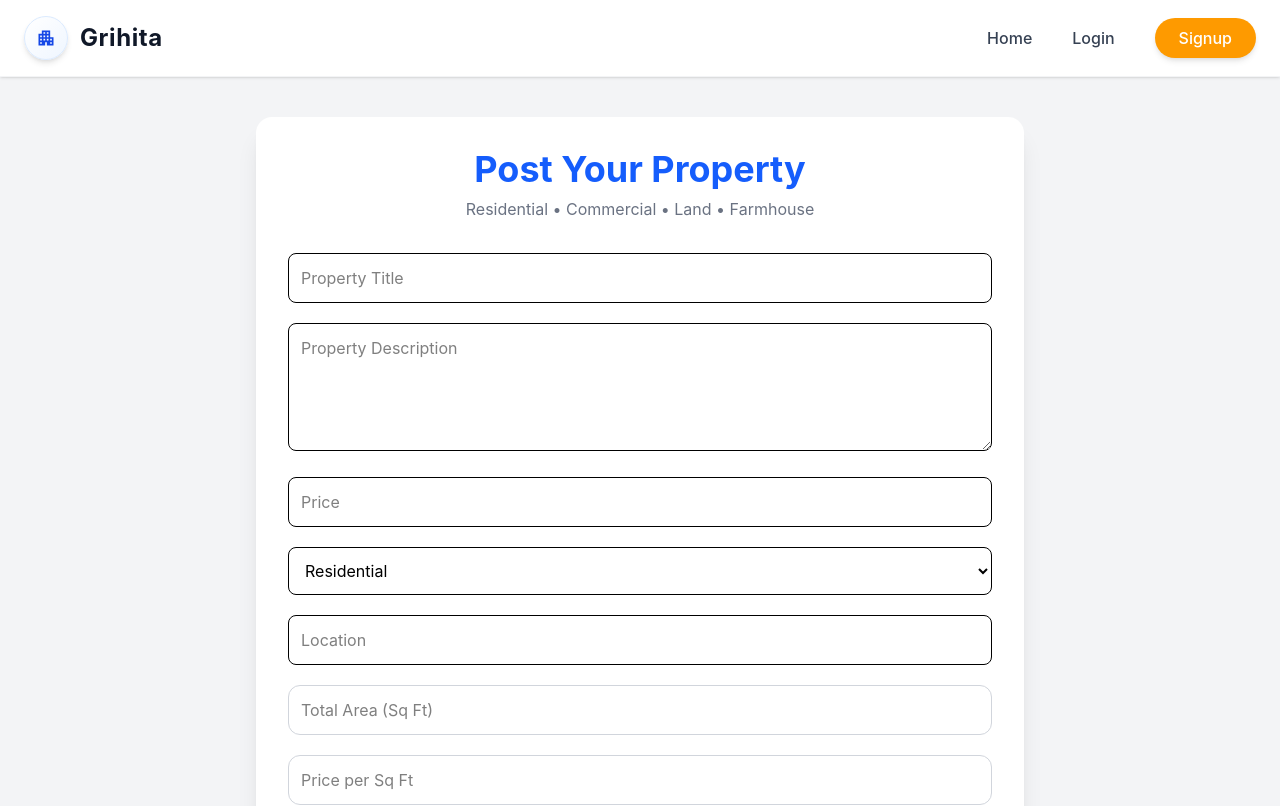
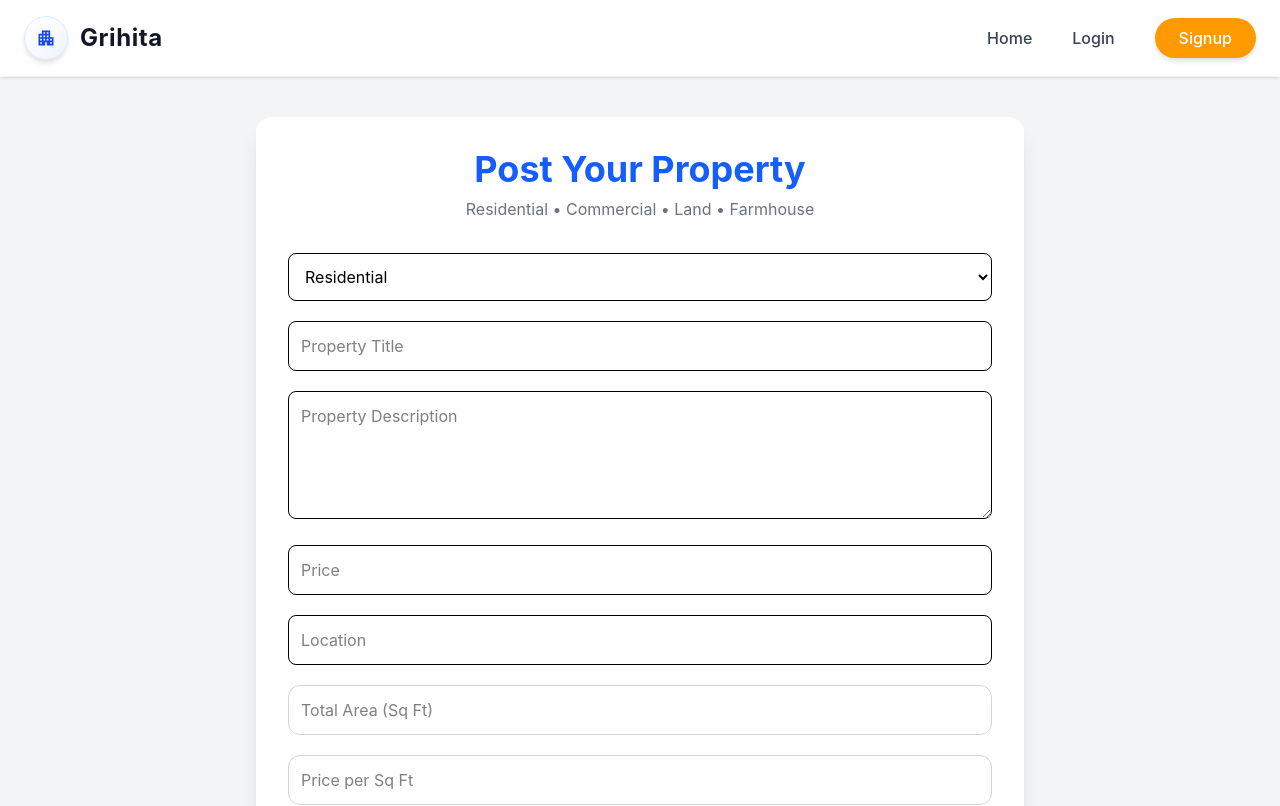
Before and after one commit to nishaghariyal/GrihitaProperties, a React (Vite) app in the folder Frontend/: page /edit-property/1 in a window 1280 px wide. Shown: the top 806 px of the page. Built offline with nearby package versions, Linux system fonts and the light colour scheme.

Commit message:
Code Modified

```diff
--- a/Frontend/src/pages/CreateProperty.tsx
+++ b/Frontend/src/pages/CreateProperty.tsx
@@ -59,10 +59,24 @@ function CreateProperty() {
       HTMLSelectElement
     >
   ) => {
+
+    if (e.target.name === "property_type") {
+
+      setForm({
+        ...form,
+        property_type: e.target.value,
+        bedrooms: "",
+        bathrooms: "",
+      });
+
+      return;
+    }
+
     setForm({
       ...form,
       [e.target.name]: e.target.value,
     });
+
   };
 
   const handleSubmit = async (
@@ -169,6 +183,30 @@ function CreateProperty() {
             className="space-y-5"
           >
 
+            <select
+              name="property_type"
+              value={form.property_type}
+              onChange={handleChange}
+              className="w-full border p-3 rounded-lg"
+              required
+            >
+              <option value="Residential">
+                Residential
+              </option>
+
+              <option value="Commercial">
+                Commercial
+              </option>
+
+              <option value="Land">
+                Land
+              </option>
+
+              <option value="Farmhouse">
+                Farmhouse
+              </option>
+            </select>
+
             <input
               name="title"
               placeholder="Property Title"
@@ -197,28 +235,7 @@ function CreateProperty() {
               className="w-full border p-3 rounded-lg"
             />
 
-            <select
-              name="property_type"
-              value={form.property_type}
-              onChange={handleChange}
-              className="w-full border p-3 rounded-lg"
-            >
-              <option value="Residential">
-                Residential
-              </option>
 
-              <option value="Commercial">
-                Commercial
-              </option>
-
-              <option value="Land">
-                Land
-              </option>
-
-              <option value="Farmhouse">
-                Farmhouse
-              </option>
-            </select>
 
             <input
               name="location"
@@ -240,6 +257,7 @@ function CreateProperty() {
                 })
               }
               className="w-full border border-gray-300 p-3 rounded-xl"
+              required
             />
 
             <input
@@ -253,6 +271,7 @@ function CreateProperty() {
                 })
               }
               className="w-full border border-gray-300 p-3 rounded-xl"
+              required
             />
 
             <input
@@ -265,8 +284,9 @@ function CreateProperty() {
               placeholder="Total Cost"
               readOnly
               className="w-full border border-gray-300 p-3 rounded-xl bg-gray-100 font-semibold"
+              required
             />
-
+            {(form.property_type === "Residental" || form.property_type === "Farmhouse") &&(
               <div className="grid grid-cols-2 gap-4">
 
                 <input
@@ -275,7 +295,10 @@ function CreateProperty() {
                   placeholder="Bedrooms"
                   value={form.bedrooms}
                   onChange={handleChange}
-                required
+                  required={
+                    form.property_type === "Residental" ||
+                    form.property_type === "Farmhouse"
+                  }
                   className="border p-3 rounded-lg"
                 />
 
@@ -285,11 +308,15 @@ function CreateProperty() {
                   placeholder="Bathrooms"
                   value={form.bathrooms}
                   onChange={handleChange}
-                required
+                  required={
+                    form.property_type === "Residental" ||
+                    form.property_type === "Farmhouse"
+                  }
                   className="border p-3 rounded-lg"
                 />
 
               </div>
+            )}
 
             {/* Image Upload */}
 
```
Lines whose indentation alone changed are shown as unchanged.
